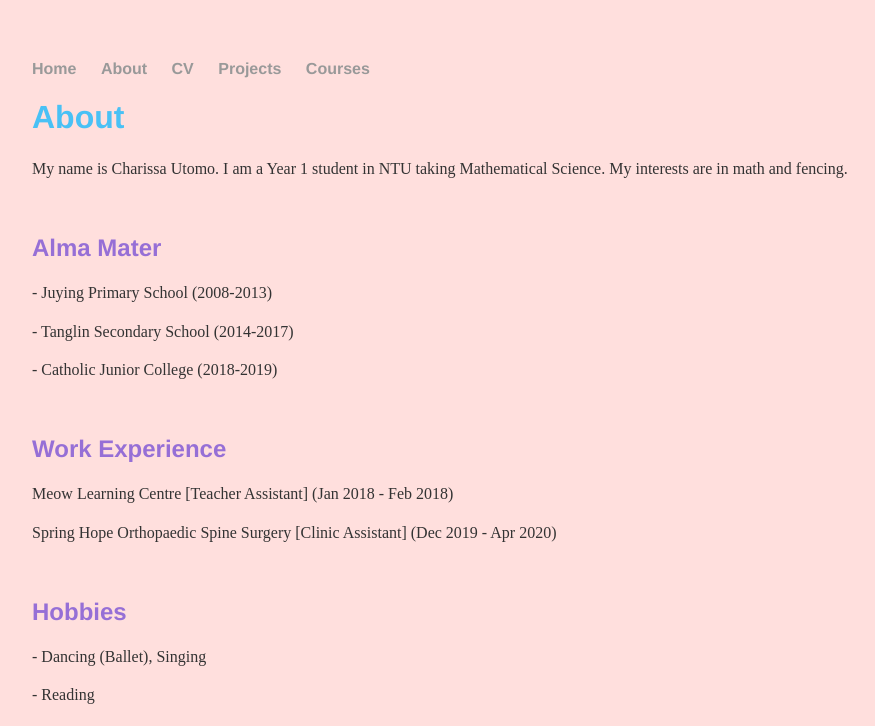
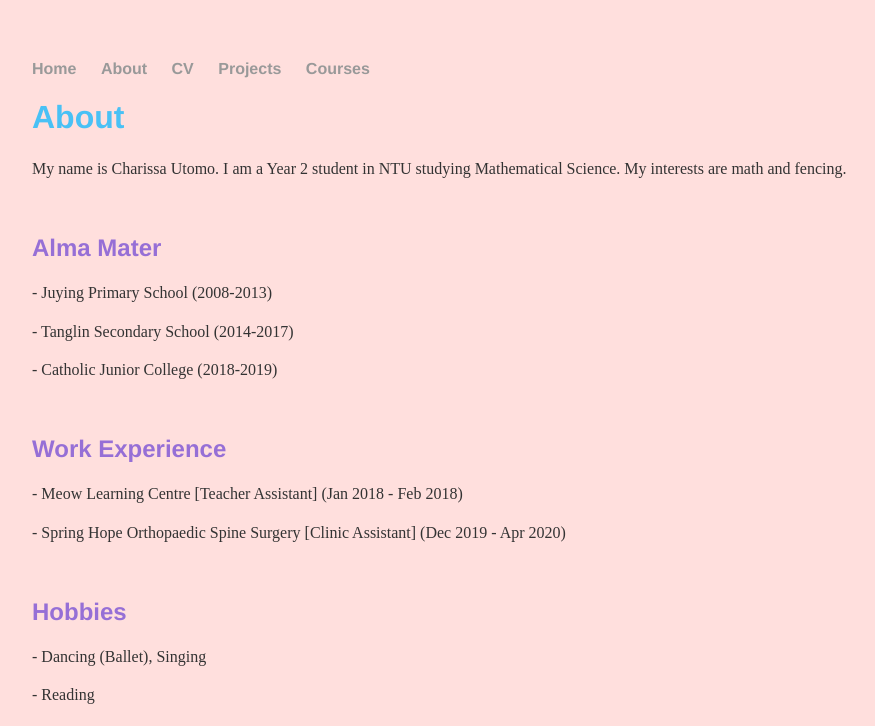
Before and after one commit to charutomo/charutomo.github.io, a Jekyll site: the page built from about/index.html, in a window 1280 px wide. Shown: the top 726 px of the page, without its empty margins (160-1035 px from the left). Built offline with Jekyll 4.4.1, drawn with Linux system fonts in a browser that asks for light colours.

Commit message:
Update index.html

```diff
--- a/about/index.html
+++ b/about/index.html
@@ -4,7 +4,7 @@ title: About Charissa
 ---
 <div class="about">
 <h1 style="color: #49c1f5;">About</h1>
-<p>My name is Charissa Utomo. I am a Year 1 student in NTU taking Mathematical Science. My interests are in math and fencing. </p>
+<p>My name is Charissa Utomo. I am a Year 2 student in NTU studying Mathematical Science. My interests are math and fencing. </p>
  <br>
  <h2> Alma Mater</h2>
   <p> -  Juying Primary School    (2008-2013)</p>
@@ -13,8 +13,8 @@ title: About Charissa
   <br>
 
   <h2> Work Experience</h2>
-  <p> Meow Learning Centre [Teacher Assistant]                  (Jan 2018 - Feb 2018) </p>
-  <p> Spring Hope Orthopaedic Spine Surgery [Clinic Assistant]  (Dec 2019 -	Apr 2020) </p>
+  <p> -  Meow Learning Centre [Teacher Assistant]                  (Jan 2018 - Feb 2018) </p>
+  <p> - Spring Hope Orthopaedic Spine Surgery [Clinic Assistant]  (Dec 2019 -	Apr 2020) </p>
   <br>
 
   <h2> Hobbies </h2>
```
